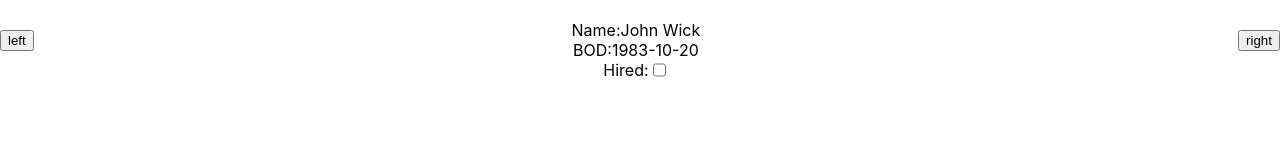
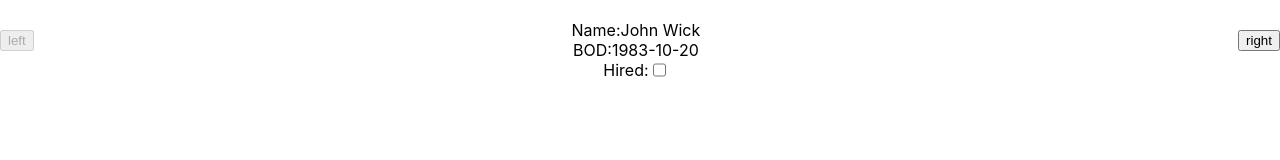
Before and after one commit to sendmenas/hr_app, a React (Create React App) app: page / in a window 1280 px wide. Shown: the top 160 px of the page. Built offline with nearby package versions, Linux system fonts and the light colour scheme.

Commit message:
add switch status

```diff
--- a/src/App.js
+++ b/src/App.js
@@ -4,6 +4,8 @@ import data from './data.json'
 
 import ProfileData from './components/ProfileData'
 import Switch from './components/Switch'
+import { SWITCH_SIDES } from './components/constants'
+
 
 const App = () => {
   const [candidates, setCandidates] = useState(data.data)
@@ -18,14 +20,12 @@ const App = () => {
 
 	const showNextCandidate = () => {
 		const count = candidates.length - 1
-		console.log(candidates)
 		if (index < count) {
 			setIndex(index + 1)
 		}
 	}
 
 	const showPreviousCandidate = () => {
-		console.log(candidates)
 		if (index !== 0) {
 			setIndex(index - 1)
 		}
@@ -34,12 +34,20 @@ const App = () => {
   return (
     <main>
       <section className="app">
-        <Switch direction={"left"} clickHandler={() => showPreviousCandidate()} />
+				<Switch
+					direction={SWITCH_SIDES.left}
+					clickHandler={() => showPreviousCandidate()}
+					disabled={index === 0}
+				/>
         <ProfileData
           data={candidates[index]}
           handleCheck={evt => handleCheck(index, evt.target.checked)}
         />
-        <Switch direction={"right"} clickHandler={() => showNextCandidate()} />
+        <Switch
+					direction={SWITCH_SIDES.right}
+					clickHandler={() => showNextCandidate()}
+					disabled={index === candidates.length - 1}
+				/>
       </section>
     </main>
   )
--- a/src/components/Switch.js
+++ b/src/components/Switch.js
@@ -2,8 +2,8 @@ import React from 'react'
 import PropTypes from 'prop-types'
 import './Switch.scss'
 
-const Switch = ({ direction, clickHandler }) => (
-	<button className={`switch switch--${direction}`} onClick={clickHandler}>{direction}</button>
+const Switch = ({ direction, clickHandler, disabled }) => (
+	<button className={`switch switch--${direction}`} onClick={clickHandler} disabled={disabled}>{direction}</button>
 )
 
 Switch.propTypes = {
--- /dev/null
+++ b/src/components/constants.js
@@ -0,0 +1,4 @@
+export const SWITCH_SIDES = {
+	left: 'left',
+	right: 'right'
+}
```
